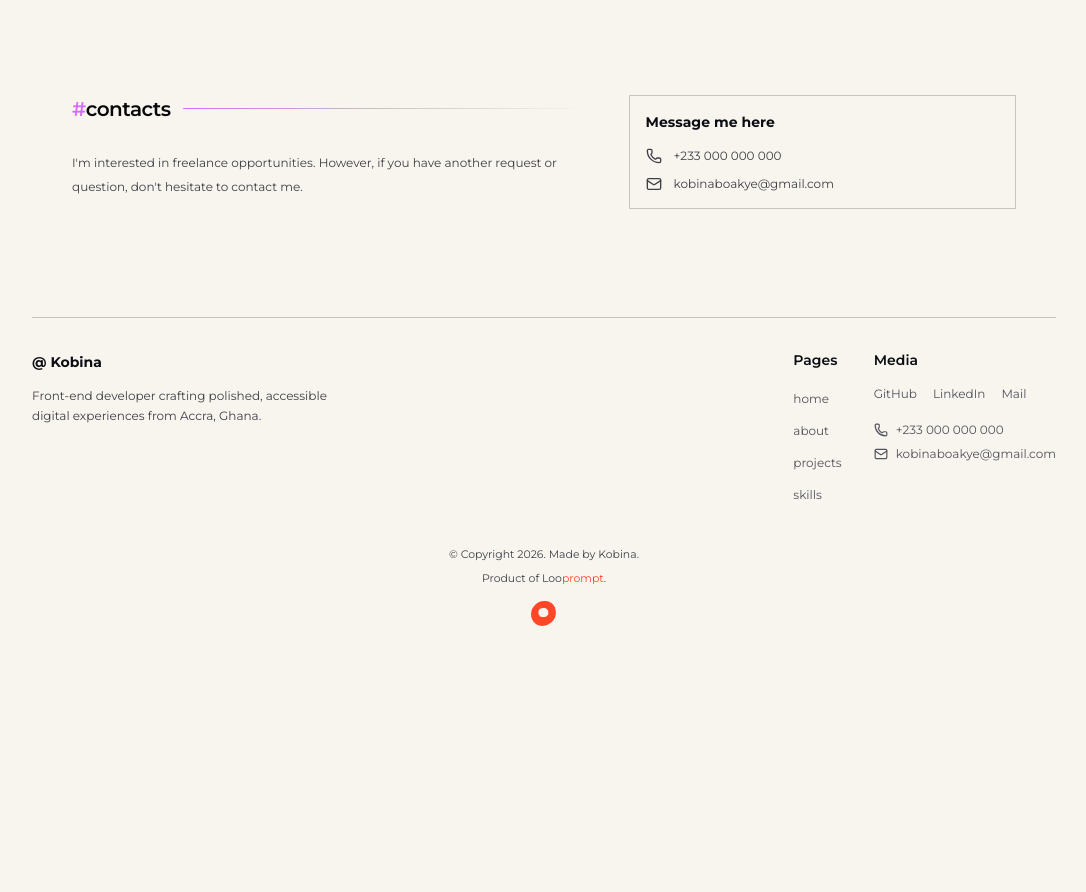
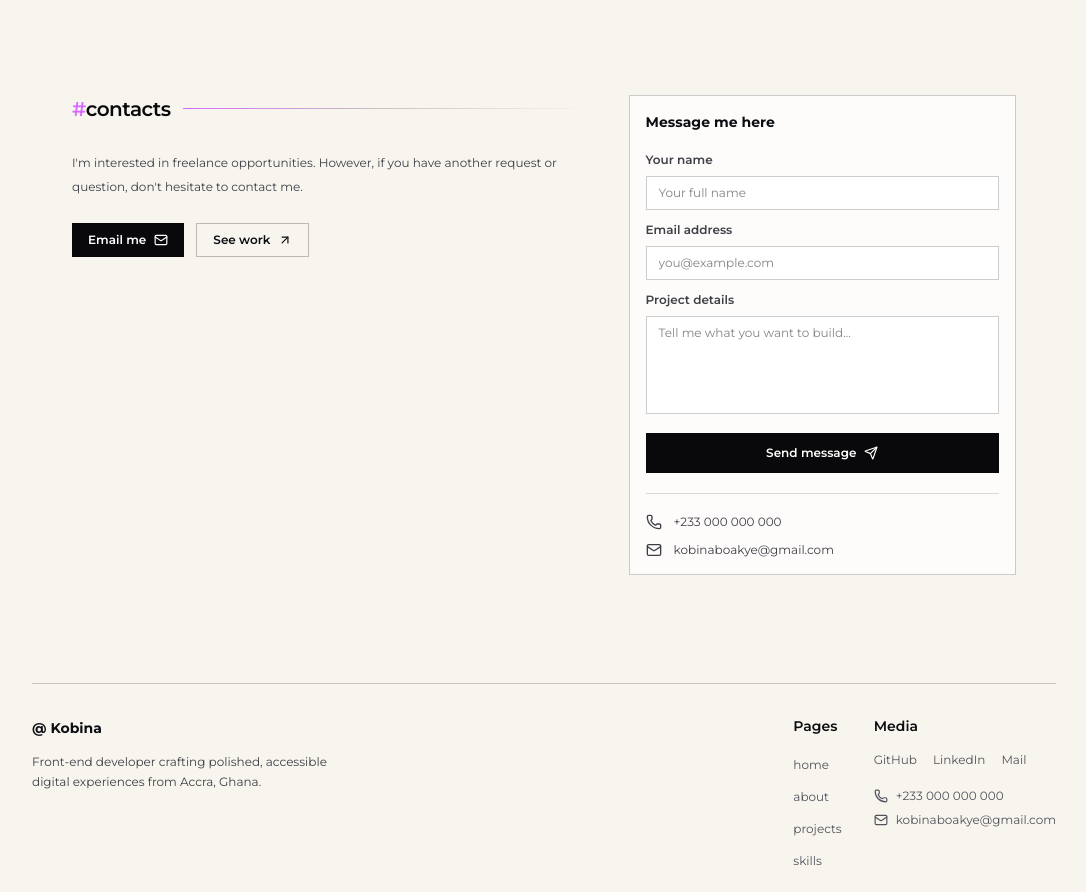
Before and after one commit to kobina2121/kobina.portfolio, a Next.js app: page / in a window 1280 px wide. Shown: the part 4069-4961 px from the top of the page, without its empty margins (96-1182 px from the left). Before the commit the page ends 4731 px from the top, so only its background shows below. Built offline with nearby package versions, Linux system fonts and the light colour scheme; a web font is replaced by a local one.

Commit message:
feat: improve homepage contact section

```diff
--- a/src/app/page.tsx
+++ b/src/app/page.tsx
@@ -1,6 +1,6 @@
 import Image from "next/image";
 import Link from "next/link";
-import { ArrowDown, ArrowUpRight, Mail, Phone } from "lucide-react";
+import { ArrowDown, ArrowUpRight, Mail, Phone, Send } from "lucide-react";
 import { SiteNavbar } from "@/components/site-navbar";
 import {
   certificationItems,
@@ -521,11 +521,87 @@ export default function Home() {
               have another request or question, don&apos;t hesitate to contact
               me.
             </p>
+            <div className="mt-6 flex flex-wrap gap-3">
+              <Link
+                href="mailto:kobinaboakye@gmail.com"
+                className="inline-flex items-center gap-2 bg-zinc-950 px-4 py-2 text-xs font-semibold text-white hover:bg-[#d76bff] dark:bg-white dark:text-zinc-950"
+              >
+                Email me
+                <Mail className="size-3.5" aria-hidden="true" />
+              </Link>
+              <Link
+                href="/projects"
+                className="inline-flex items-center gap-2 border border-zinc-950/25 px-4 py-2 text-xs font-semibold hover:border-[#d76bff] hover:text-[#d76bff] dark:border-white/35"
+              >
+                See work
+                <ArrowUpRight className="size-3.5" aria-hidden="true" />
+              </Link>
+            </div>
           </div>
 
-          <div className="border border-zinc-950/20 p-4 dark:border-white/35">
-            <h3 className="mb-4 text-sm font-bold">Message me here</h3>
-            <div className="space-y-3 text-xs text-zinc-700 dark:text-zinc-400">
+          <div className="border border-zinc-950/20 bg-white/75 p-4 dark:border-white/35 dark:bg-black/80">
+            <h3 className="mb-5 text-sm font-bold">Message me here</h3>
+            <form
+              action="mailto:kobinaboakye@gmail.com"
+              method="post"
+              encType="text/plain"
+              className="space-y-3"
+            >
+              <div>
+                <label
+                  htmlFor="contact-name"
+                  className="mb-2 block text-xs font-semibold text-zinc-700 dark:text-zinc-300"
+                >
+                  Your name
+                </label>
+                <input
+                  id="contact-name"
+                  name="name"
+                  type="text"
+                  className="w-full border border-zinc-950/20 bg-white px-3 py-2 text-xs text-zinc-950 outline-none focus-visible:border-[#d76bff] dark:border-white/20 dark:bg-black dark:text-white"
+                  placeholder="Your full name"
+                />
+              </div>
+              <div>
+                <label
+                  htmlFor="contact-email"
+                  className="mb-2 block text-xs font-semibold text-zinc-700 dark:text-zinc-300"
+                >
+                  Email address
+                </label>
+                <input
+                  id="contact-email"
+                  name="email"
+                  type="email"
+                  className="w-full border border-zinc-950/20 bg-white px-3 py-2 text-xs text-zinc-950 outline-none focus-visible:border-[#d76bff] dark:border-white/20 dark:bg-black dark:text-white"
+                  placeholder="you@example.com"
+                />
+              </div>
+              <div>
+                <label
+                  htmlFor="contact-message"
+                  className="mb-2 block text-xs font-semibold text-zinc-700 dark:text-zinc-300"
+                >
+                  Project details
+                </label>
+                <textarea
+                  id="contact-message"
+                  name="message"
+                  rows={5}
+                  className="w-full resize-none border border-zinc-950/20 bg-white px-3 py-2 text-xs text-zinc-950 outline-none focus-visible:border-[#d76bff] dark:border-white/20 dark:bg-black dark:text-white"
+                  placeholder="Tell me what you want to build..."
+                />
+              </div>
+              <button
+                type="submit"
+                className="inline-flex w-full items-center justify-center gap-2 bg-zinc-950 px-4 py-3 text-xs font-semibold text-white hover:bg-[#d76bff] dark:bg-white dark:text-zinc-950"
+              >
+                Send message
+                <Send className="size-3.5" aria-hidden="true" />
+              </button>
+            </form>
+
+            <div className="mt-5 space-y-3 border-t border-zinc-950/15 pt-5 text-xs text-zinc-700 dark:border-white/20 dark:text-zinc-400">
               <Link
                 href="tel:+233000000000"
                 className="flex items-center gap-3 hover:text-zinc-950 dark:hover:text-white"
```
